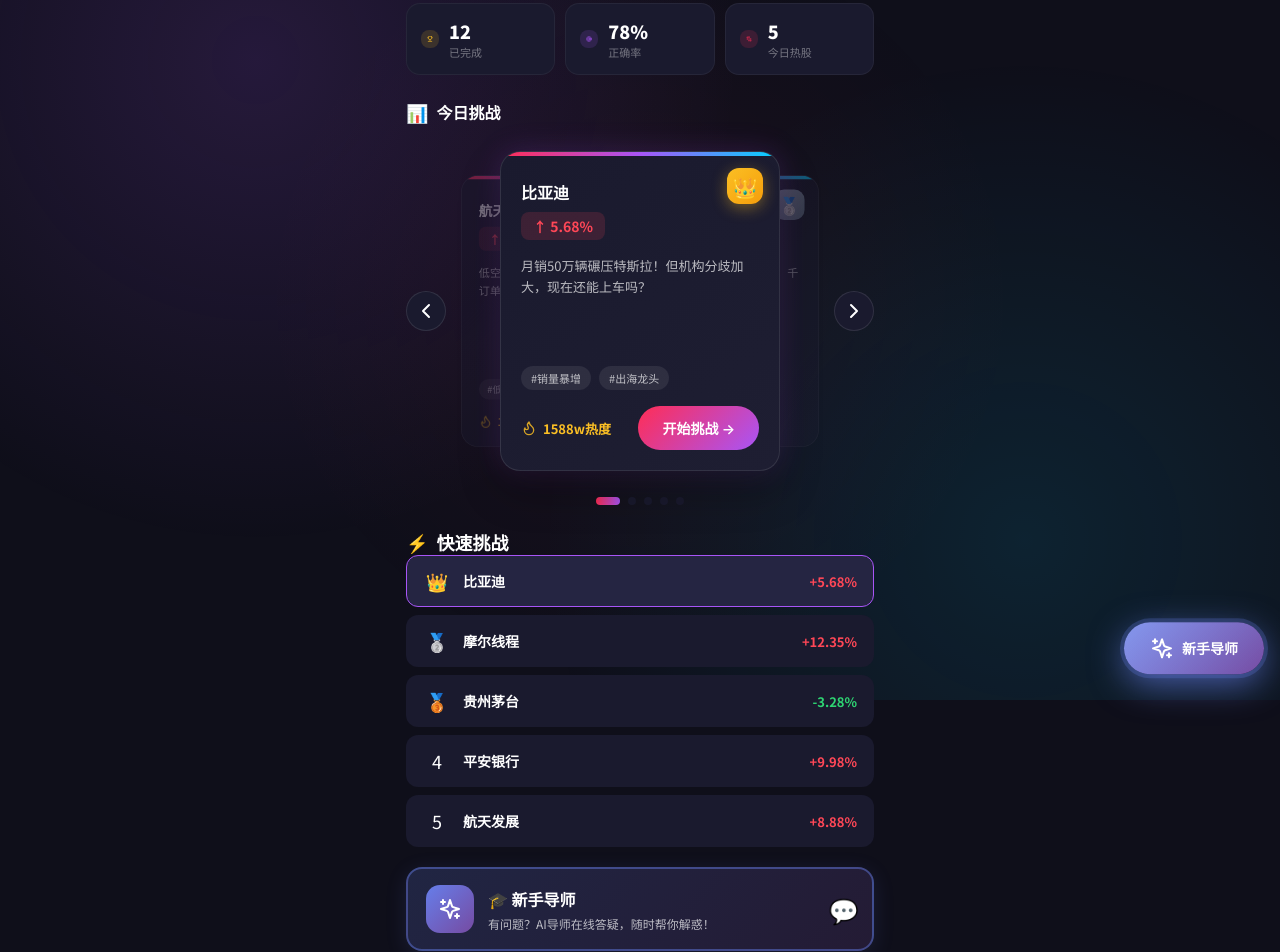
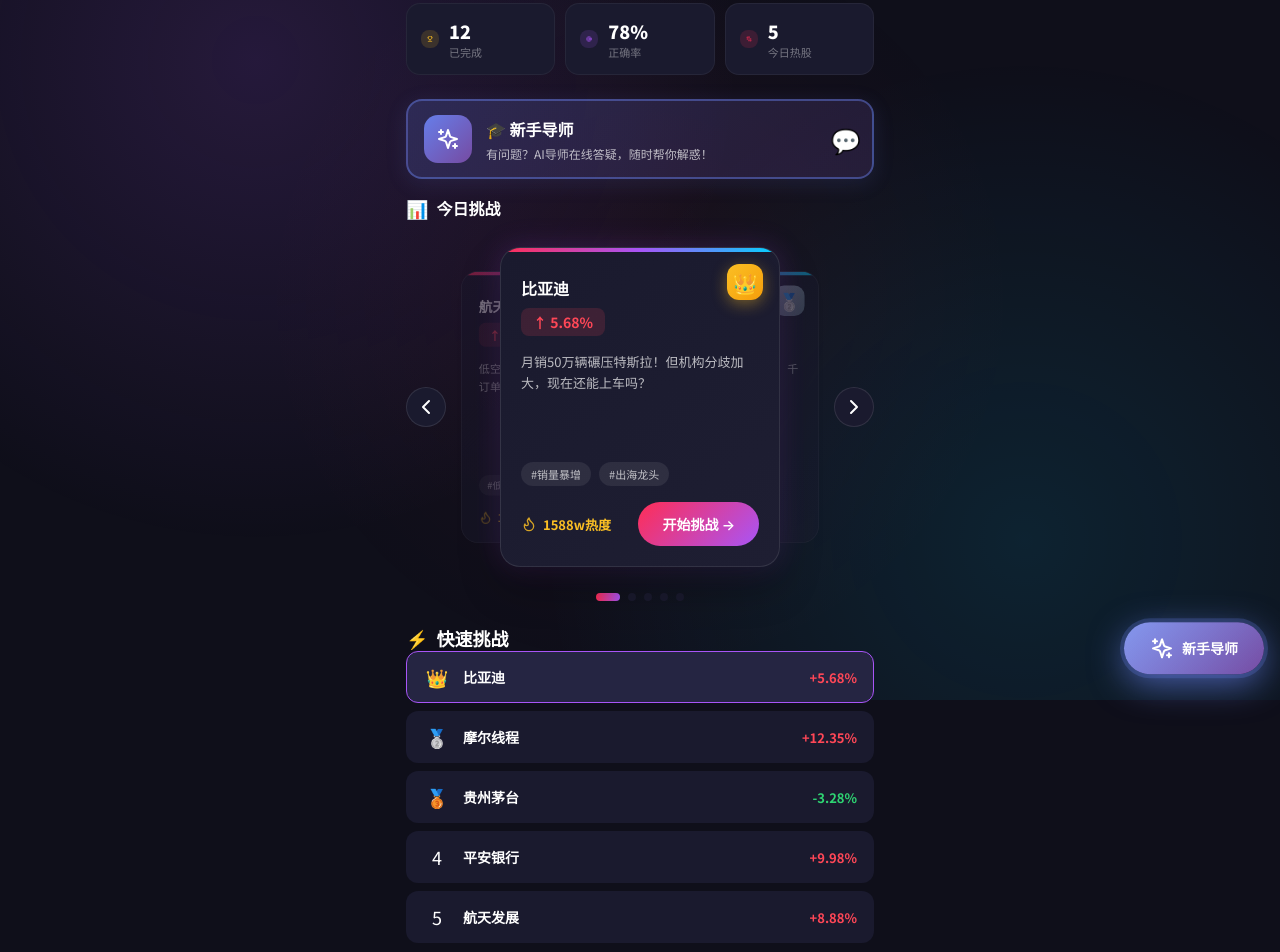
Before and after one commit to hyxsufe-bit/daily-stock, a React (Vite) app in the folder client/: page / in a window 1280 px wide. Shown: the part 100-1052 px from the top of the page. Built offline with nearby package versions, Linux system fonts and the light colour scheme.

Commit message:
feat: add AI mentor to all pages, move card higher

```diff
--- a/client/src/pages/GamePlay.tsx
+++ b/client/src/pages/GamePlay.tsx
@@ -2,6 +2,7 @@
 import { useParams, useNavigate } from 'react-router-dom';
 import { ArrowLeft, Check, X, ChevronDown, ChevronUp, Home, HelpCircle, TrendingUp, TrendingDown, AlertTriangle, Target, Sparkles, Star } from 'lucide-react';
 import stocksData from '../data/stocks.json';
+import AIChat from '../components/AIChat';
 import './GamePlay.css';
 
 interface DetailSection {
@@ -719,6 +720,12 @@
           </div>
         </section>
       )}
+
+      {/* AI Chat - 新手导师 */}
+      <AIChat
+        stockName={stock.name}
+        stockCode={stock.code}
+      />
     </div>
   );
 }
--- a/client/src/pages/Home.css
+++ b/client/src/pages/Home.css
@@ -513,9 +513,9 @@
   display: flex;
   align-items: center;
   gap: 14px;
-  margin-top: 20px;
-  margin-bottom: 80px;
-  padding: 16px 18px;
+  margin-top: 16px;
+  margin-bottom: 16px;
+  padding: 14px 16px;
   background: linear-gradient(135deg, rgba(102, 126, 234, 0.2), rgba(118, 75, 162, 0.2));
   border: 2px solid rgba(102, 126, 234, 0.4);
   border-radius: 16px;
--- a/client/src/pages/Home.tsx
+++ b/client/src/pages/Home.tsx
@@ -119,6 +119,18 @@
         </div>
       </div>
 
+      {/* 新手导师入口卡片 - 靠上位置 */}
+      <div className="mentor-card" onClick={() => document.querySelector<HTMLButtonElement>('.ai-chat-fab')?.click()}>
+        <div className="mentor-icon">
+          <Sparkles size={24} />
+        </div>
+        <div className="mentor-info">
+          <h3>🎓 新手导师</h3>
+          <p>有问题？AI导师在线答疑，随时帮你解惑！</p>
+        </div>
+        <div className="mentor-arrow">💬</div>
+      </div>
+
       {/* Card Carousel */}
       <div className="carousel-section">
         <h2 className="carousel-title">
@@ -219,18 +231,6 @@
         </div>
       </div>
 
-      {/* 新手导师入口卡片 */}
-      <div className="mentor-card" onClick={() => document.querySelector<HTMLButtonElement>('.ai-chat-fab')?.click()}>
-        <div className="mentor-icon">
-          <Sparkles size={24} />
-        </div>
-        <div className="mentor-info">
-          <h3>🎓 新手导师</h3>
-          <p>有问题？AI导师在线答疑，随时帮你解惑！</p>
-        </div>
-        <div className="mentor-arrow">💬</div>
-      </div>
-
       {/* AI Chat - 新手导师 */}
       <AIChat
         stockName="股票投资"
```
